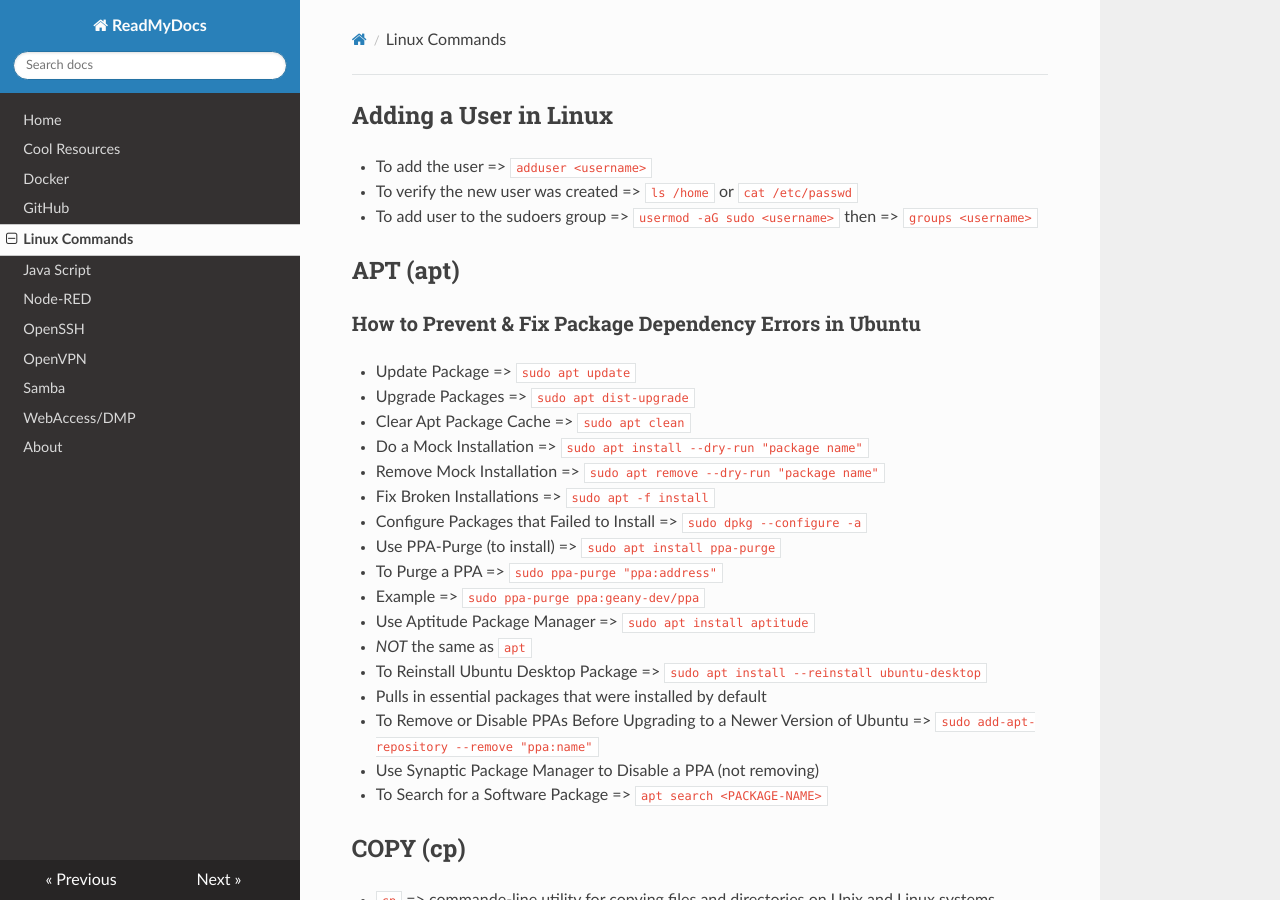
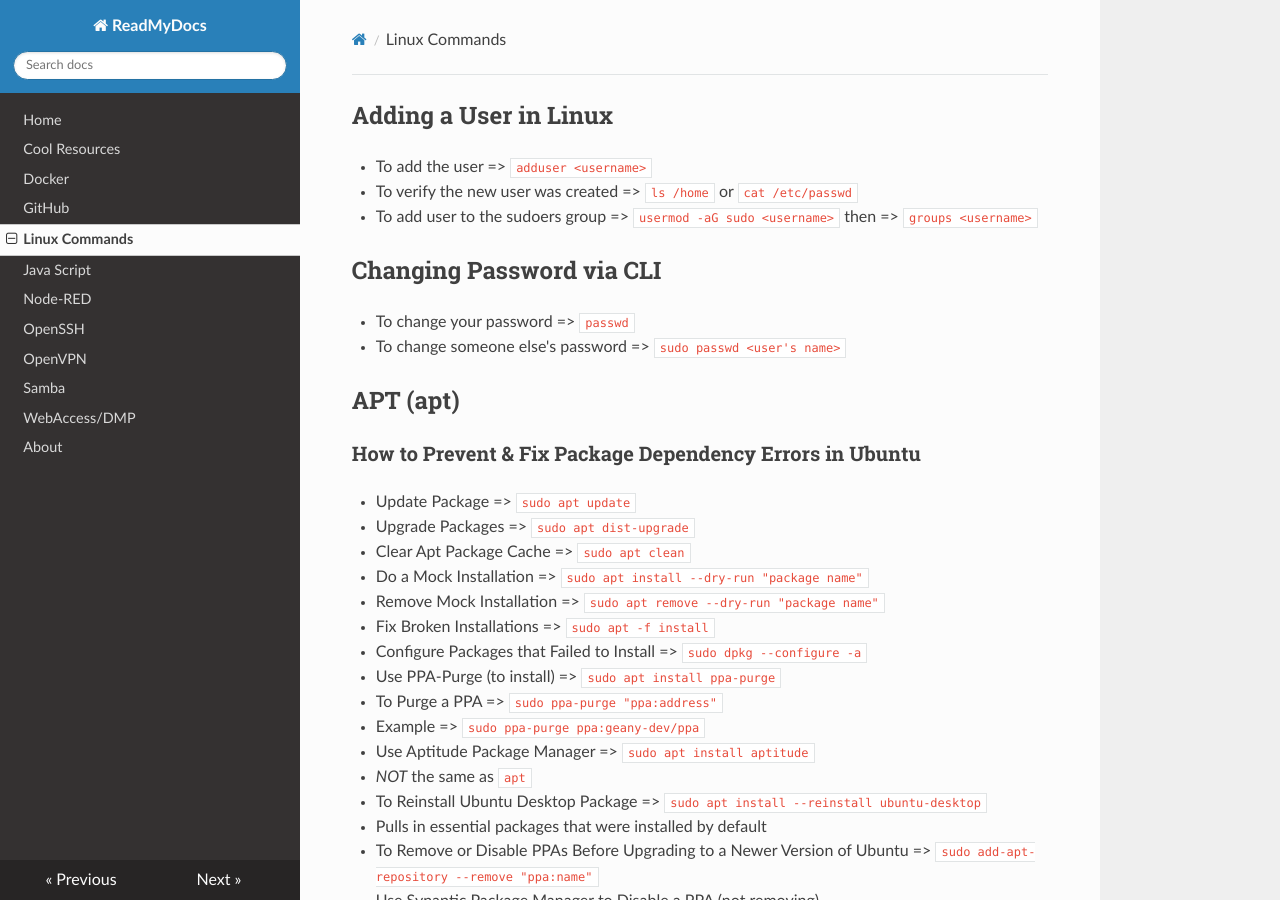
Before and after one commit to mholdiman19/mholdiman19.github.io, an MkDocs documentation site: the page built from docs/commands.md, in a window 1280 px wide and 900 px high. Built offline with MkDocs 1.6.1, drawn with Linux system fonts in a browser that asks for light colours; nearby versions of some CDN libraries.

Commit message:
added commands for changing password

```diff
--- a/docs/commands.md
+++ b/docs/commands.md
@@ -3,6 +3,11 @@
 * To add the user => `adduser <username>`
 * To verify the new user was created => `ls /home` or `cat /etc/passwd`
 * To add user to the sudoers group => `usermod -aG sudo <username>` then => `groups <username>`
+
+## Changing Password via CLI
+
+* To change your password => `passwd`
+* To change someone else's password => `sudo passwd <user's name>`
 
 ## APT (apt) ##
 
```
Also changed, not shown: site/commands/index.html, site/index.html, site/search/search_index.json, site/sitemap.xml, 1 other file.
